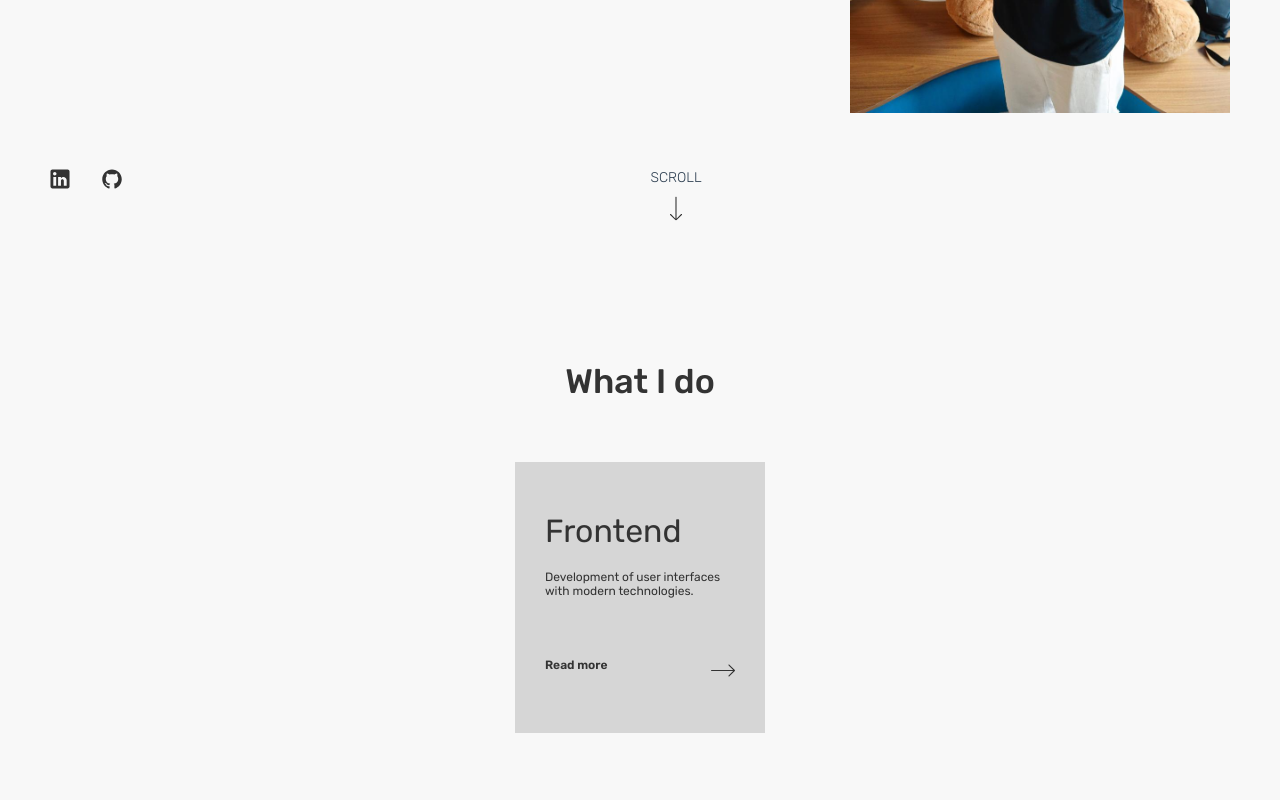
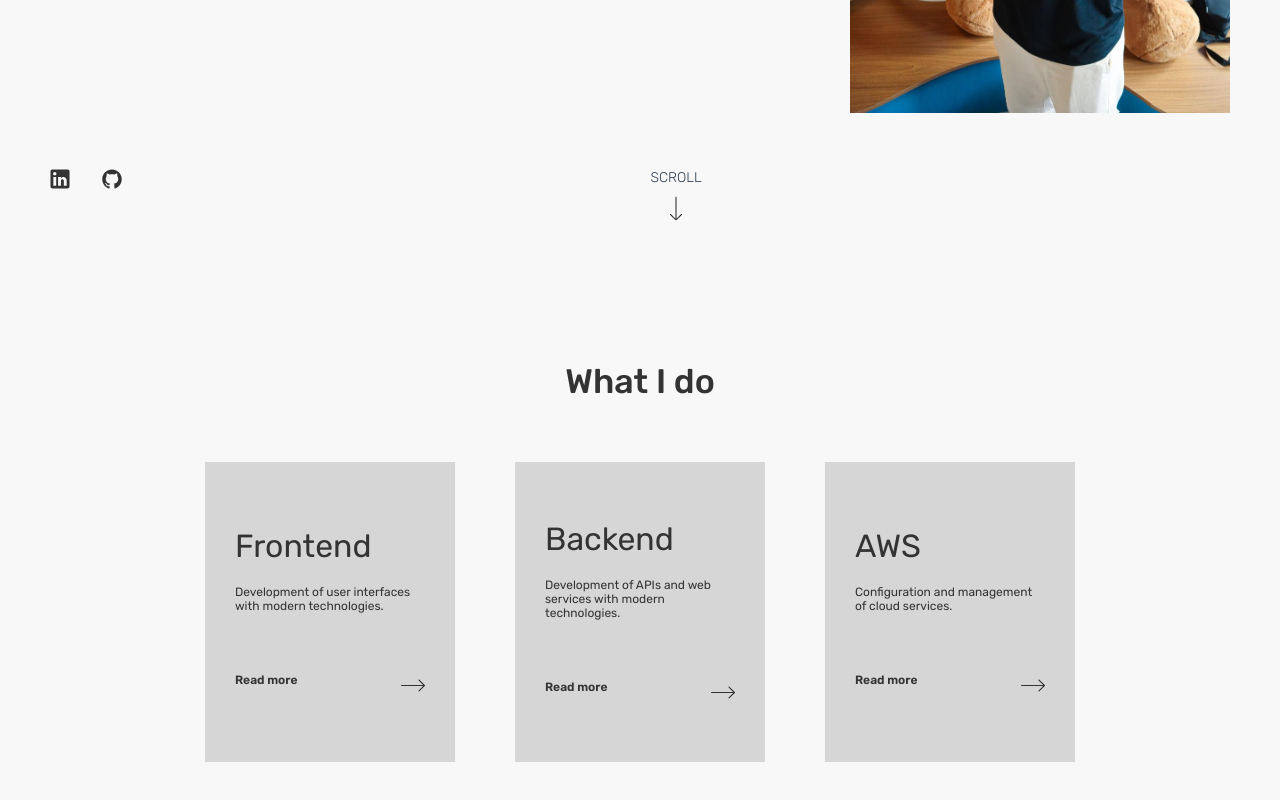
Before and after one commit to EnnesJp/portfolio, a Vue app: page / in a window 1280 px wide. Shown: the part 548-1348 px from the top of the page. Built offline with nearby package versions, Linux system fonts and the light colour scheme.

Commit message:
feat: add all hard skills

```diff
--- /dev/null
+++ b/src/components/home/HardSkillsCard.vue
@@ -0,0 +1,94 @@
+<template>
+  <div class="hard-skills-card">
+    <div class="hard-skills-card__info">
+      <span class="hard-skills-card__info--title">
+        {{ title }}
+      </span>
+
+      <span class="hard-skills-card__info--description">
+        {{ description }}
+      </span>
+    </div>
+
+    <div class="hard-skills-card__read-more">
+      <span class="hard-skills-card__read-more--text">
+        Read more
+      </span>
+
+      <arrow class="hard-skills-card__read-more--icon"/>
+    </div>
+  </div>
+</template>
+
+<script setup lang="ts">
+import { Arrow } from '@components'
+
+type Props = {
+  title: string
+  description: string
+  link: string
+}
+
+defineProps<Props>()
+</script>
+
+<style scoped lang="scss">
+.hard-skills-card {
+  display: flex;
+  flex-direction: column;
+  align-items: flex-start;
+  justify-content: center;
+  padding: 0 30px;
+  background-color: #D6D6D6;
+  max-width: 250px;
+  gap: 60px;
+  min-height: 300px;
+
+  &__info {
+    display: flex;
+    flex-direction: column;
+    gap: 20px;
+
+    &--title {
+      font-size: 32px;
+      color: #333333;
+    }
+
+    &--description {
+      font-size: 12px;
+      font-weight: 400;
+      color: #333333;
+    }
+  }
+
+  &__read-more {
+    display: flex;
+    justify-content: space-between;
+    width: 100%;
+    cursor: pointer;
+
+    &--text {
+      font-size: 12px;
+      font-weight: 600;
+      color: #333333;
+    }
+
+    &--icon {
+      rotate: -90deg;
+    }
+  }
+
+  &:hover {
+    background-color: #333333;
+    transition: background-color 250ms linear;
+
+    span {
+      color: #fff;
+    }
+
+    svg {
+      fill: #fff;
+    }
+  }
+}
+</style>
--- a/src/components/home/HardSkillsSection.vue
+++ b/src/components/home/HardSkillsSection.vue
@@ -4,25 +4,13 @@
     :title="t('home.hardSkillsSection.title')"
   >
     <div class="hard-skills-section-cards">
-      <div class="hard-skills-section-cards__item">
-        <div class="hard-skills-section-cards__item-info">
-          <span class="hard-skills-section-cards__item-info--title">
-            {{ t('home.hardSkillsSection.skills.frontend.title') }}
-          </span>
-
-          <span class="hard-skills-section-cards__item-info--description">
-            {{ t('home.hardSkillsSection.skills.frontend.description') }}
-          </span>
-        </div>
-
-        <div class="hard-skills-section-cards__item--read-more">
-          <span>
-            Read more
-          </span>
-
-          <arrow/>
-        </div>
-      </div>
+      <hard-skills-card
+        v-for="(card, index) in hardSkills"
+        :key="index"
+        :title="card.title"
+        :description="card.description"
+        :link="card.link"
+      />
     </div>
 
   </app-section>
@@ -30,9 +18,27 @@
 
 <script setup lang="ts">
 import { useI18n } from 'vue-i18n'
-import { AppSection, Arrow } from '@components'
+import { AppSection, HardSkillsCard } from '@components'
+import { ref } from 'vue'
 
 const { t } = useI18n()
+const hardSkills = ref([
+  {
+    title: t('home.hardSkillsSection.skills.frontend.title'),
+    description: t('home.hardSkillsSection.skills.frontend.description'),
+    link: '/frontend'
+  },
+  {
+    title: t('home.hardSkillsSection.skills.backend.title'),
+    description: t('home.hardSkillsSection.skills.backend.description'),
+    link: '/backend'
+  },
+  {
+    title: t('home.hardSkillsSection.skills.devops.title'),
+    description: t('home.hardSkillsSection.skills.devops.description'),
+    link: '/devops'
+  }
+])
 </script>
 
 <style scoped lang="scss">
@@ -44,67 +50,9 @@ const { t } = useI18n()
 
   &-cards {
     display: flex;
-    justify-content: center;
+    justify-content: space-between;
     align-items: center;
     gap: 60px;
-
-    &__item {
-      display: flex;
-      flex-direction: column;
-      align-items: flex-start;
-      justify-content: center;
-      padding: 50px 30px;
-      background-color: #D6D6D6;
-      max-width: 250px;
-      gap: 60px;
-
-      &-info {
-        display: flex;
-        flex-direction: column;
-        gap: 20px;
-
-        &--title {
-          font-size: 32px;
-          color: #333333;
-        }
-
-        &--description {
-          font-size: 12px;
-          font-weight: 400;
-          color: #333333;
-        }
-      }
-
-      &--read-more {
-        display: flex;
-        justify-content: space-between;
-        width: 100%;
-        cursor: pointer;
-
-        span {
-          font-size: 12px;
-          font-weight: 600;
-          color: #333333;
-        }
-
-        svg {
-          rotate: -90deg;
-        }
-      }
-
-      &:hover {
-        background-color: #333333;
-        transition: background-color 250ms linear;
-
-        span {
-          color: #fff;
-        }
-
-        svg {
-          fill: #fff;
-        }
-      }
-    }
   }
 }
 </style>
--- a/src/components/home/index.ts
+++ b/src/components/home/index.ts
@@ -1,2 +1,3 @@
 export { default as AboutSection } from './AboutSection.vue'
 export { default as HardSkillsSection } from './HardSkillsSection.vue'
+export { default as HardSkillsCard } from './HardSkillsCard.vue'
--- a/src/langs/en/index.ts
+++ b/src/langs/en/index.ts
@@ -23,7 +23,7 @@ export default {
           title: 'Backend',
           description: 'Development of APIs and web services with modern technologies.',
         },
-        aws: {
+        devops: {
           title: 'AWS',
           description: 'Configuration and management of cloud services.',
         },
--- a/src/langs/pt/index.ts
+++ b/src/langs/pt/index.ts
@@ -22,7 +22,7 @@ export default {
           title: 'Backend',
           description: 'Desenvolvimento de APIs e serviços web com tecnologias modernas.',
         },
-        aws: {
+        devops: {
           title: 'AWS',
           description: 'Configuração e gerenciamento de serviços em nuvem.',
         },
```
